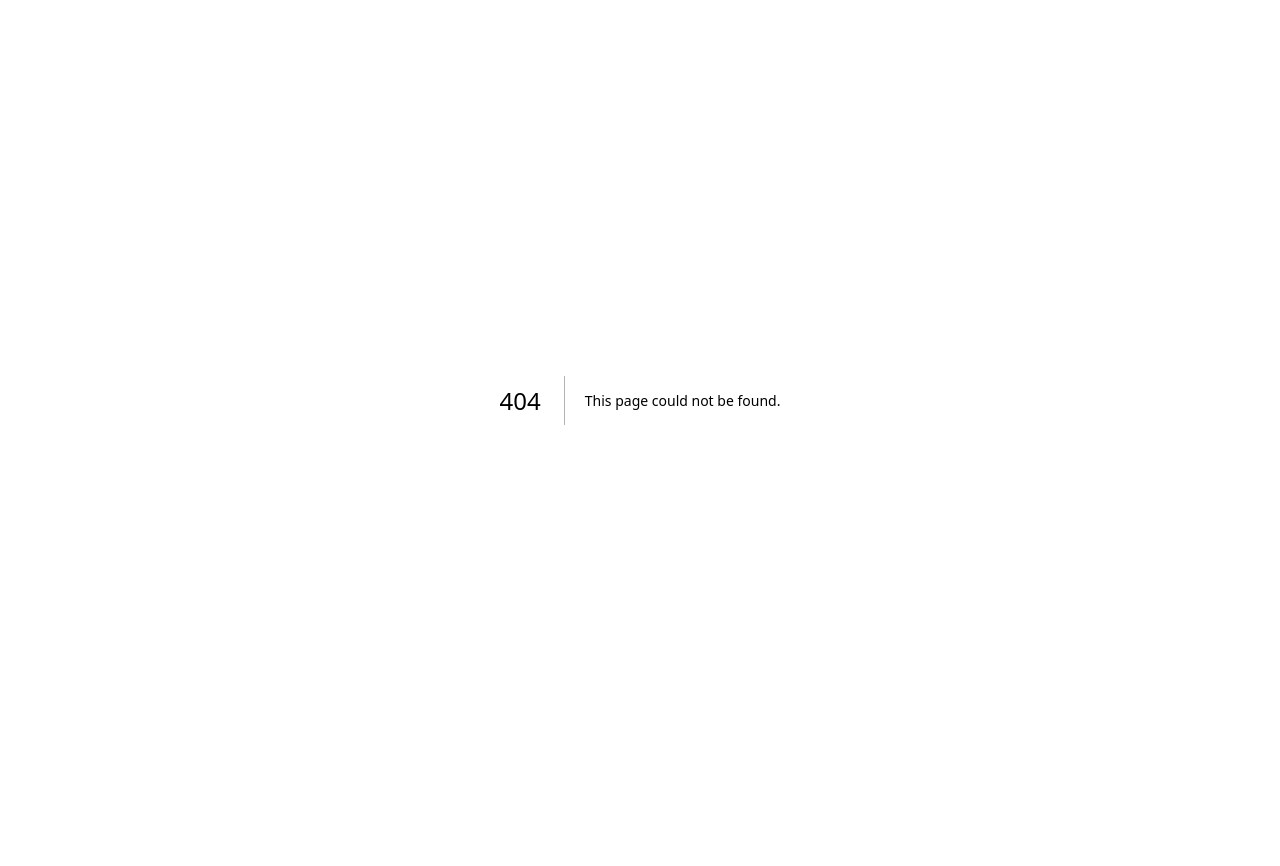
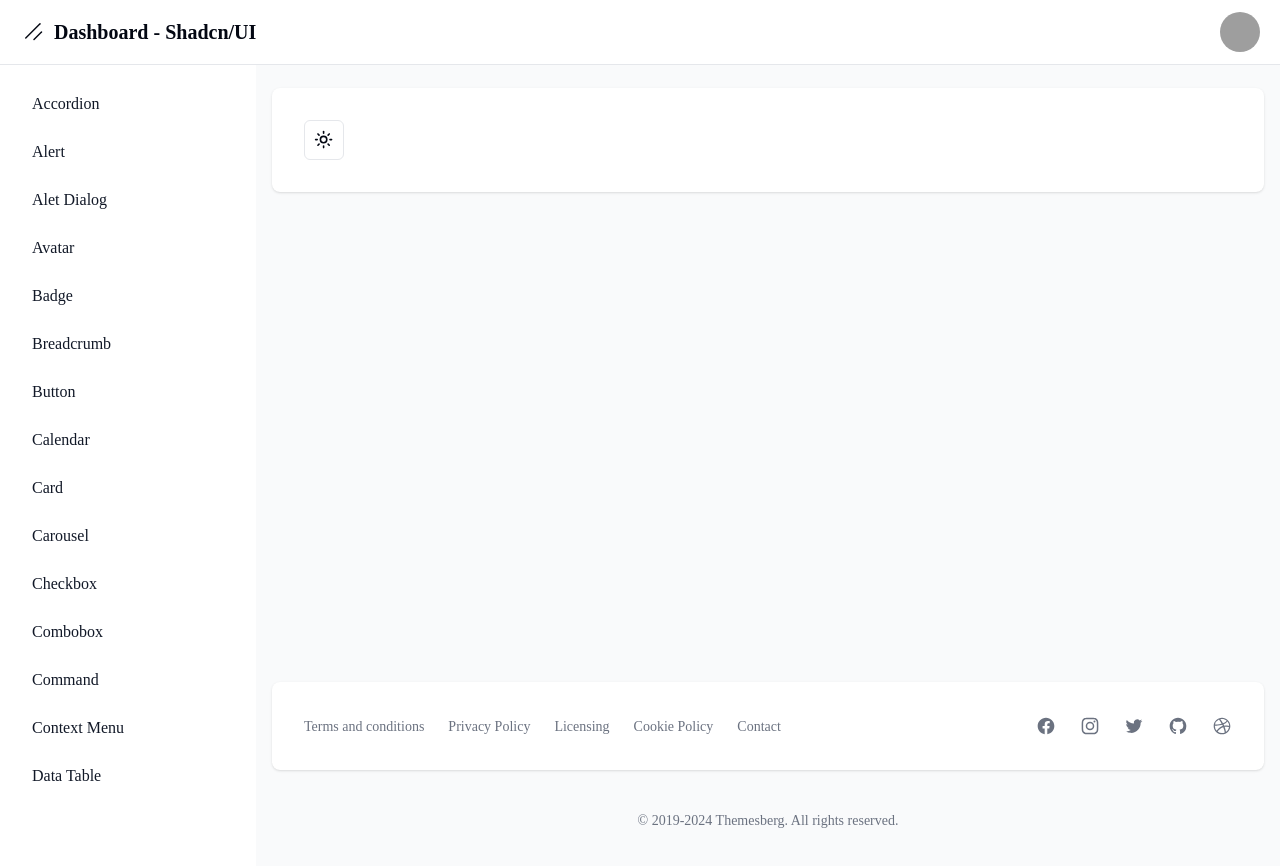
Before and after one commit to SebastianQuis/proyecto-base-nextjs-shadcn, a Next.js app: page /dashboard/theme in a window 1280 px wide. Before the commit this address had no page. Shown: the top 866 px of the page. Before the commit the page ends 800 px from the top, so only its background shows below. Built offline with nearby package versions, Linux system fonts and the light colour scheme; grey boxes are pictures that could not be loaded.

Commit message:
seccion temas - terminado

```diff
--- a/src/app/dashboard/button/page.tsx
+++ b/src/app/dashboard/button/page.tsx
@@ -3,21 +3,25 @@
 import { Button } from "@/components/ui/button";
 import { ChevronRight, Loader2, Mail } from "lucide-react";
 
-
 export default function HomePage() {
-
   return (
-    <div>
-      <Button variant={'default'} >default</Button>
-      <Button variant={'destructive'} >destructive</Button>
-      <Button variant={'ghost'} >ghost</Button>
-      <Button variant={'link'} >link</Button>
-      <Button variant={'outline'} >outline</Button>
-      <Button variant={'secondary'} >secondary</Button>
-      <Button disabled >disabled</Button>
+    <div className="flex gap-x-4">
+      <Button variant={"default"}>default</Button>
+      <Button variant={"destructive"}>destructive</Button>
+      <Button variant={"ghost"}>ghost</Button>
+      <Button variant={"link"}>link</Button>
+      <Button variant={"outline"}>outline</Button>
+      <Button variant={"secondary"}>secondary</Button>
+      <Button disabled>disabled</Button>
 
       <Button>success</Button>
-        <Button variant="outline" size="icon" onClick={ () => {console.log('hola mundo');} }>
+      <Button
+        variant="outline"
+        size="icon"
+        onClick={() => {
+          console.log("hola mundo");
+        }}
+      >
         <ChevronRight className="h-4 w-4" />
       </Button>
 
@@ -29,7 +33,6 @@ export default function HomePage() {
         <Loader2 className="mr-2 h-4 w-4 animate-spin" />
         Please wait
       </Button>
-
     </div>
   );
 }
--- a/src/app/dashboard/layout.tsx
+++ b/src/app/dashboard/layout.tsx
@@ -33,6 +33,7 @@ const links = [
   { name: "scroll-area", href: "scroll-area" },
   { name: "data table", href: "data-table" },
   { name: "form", href: "form" },
+  { name: "theme", href: "theme" },
 ].sort((a, b) => a.name.localeCompare(b.name));
 
 export default function DashboardLayout({
@@ -42,7 +43,7 @@ export default function DashboardLayout({
 }) {
   return (
     <>
-      <nav className="bg-white border-b  border-gray-200 fixed z-30 w-full">
+      <nav className="bg-white border-b  border-gray-200 fixed z-30 w-full dark:bg-slate-900 dark:border-slate-800">
         <div className="px-3 py-3 lg:px-5 lg:pl-3">
           <div className="flex items-center justify-between">
             <div className="flex items-center justify-start">
@@ -129,22 +130,23 @@ export default function DashboardLayout({
           </div>
         </div>
       </nav>
-      <div className="flex overflow-hidden bg-white pt-16">
+
+      <div className="flex overflow-hidden bg-white pt-16 dark:bg-slate-900">
         <aside
           id="sidebar"
           className="fixed hidden z-20 h-full top-0 left-0 pt-16 lg:flex flex-shrink-0 flex-col w-64 transition-width duration-75"
           aria-label="Sidebar"
         >
-          <div className="relative flex-1 flex flex-col min-h-0 borderR border-gray-200 bg-white pt-0">
+          <div className="relative flex-1 flex flex-col min-h-0 borderR border-gray-200 bg-white pt-0 dark:bg-slate-900">
             <div className="flex-1 flex flex-col pt-5 pb-4 overflow-y-auto">
-              <div className="flex-1 px-3 bg-white divide-y space-y-1">
+              <div className="flex-1 px-3 bg-white divide-y space-y-1 dark:bg-slate-900">
                 <ul className="space-y-2 pb-2">
                   {/* ItemSidebar */}
                   {links.map((link) => (
                     <li key={link.href}>
                       <Link
                         href={link.href}
-                        className="text-base capitalize text-gray-900 font-normal rounded-lg flex items-center p-2 hover:bg-gray-100 group"
+                        className="text-base capitalize text-gray-900 font-normal rounded-lg flex items-center p-2 hover:bg-gray-100 group dark:text-slate-400 dark:hover:bg-slate-700"
                       >
                         <span className="ml-3">{link.name}</span>
                       </Link>
@@ -161,20 +163,20 @@ export default function DashboardLayout({
         ></div>
         <div
           id="main-content"
-          className="h-full w-full bg-gray-50 relative overflow-y-auto lg:ml-64"
+          className="h-full w-full bg-gray-50 relative overflow-y-auto lg:ml-64 dark:bg-slate-900"
         >
           {/* TODo - SON LOS HIJOS DEL CUERPO */}
           <main>
             <div className="pt-6 px-4">
               <div className="w-full min-h-[calc(100vh-230px)]">
-                <div className="bg-white shadow rounded-lg p-4 sm:p-6 xl:p-8">
+                <div className="bg-white shadow rounded-lg p-4 sm:p-6 xl:p-8 dark:bg-slate-800">
                   {children}
                 </div>
               </div>
             </div>
           </main>
 
-          <footer className="bg-white md:flex md:items-center md:justify-between shadow rounded-lg p-4 md:p-6 xl:p-8 my-6 mx-4 print:hidden">
+          <footer className="bg-white md:flex md:items-center md:justify-between shadow rounded-lg p-4 md:p-6 xl:p-8 my-6 mx-4 print:hidden dark:bg-slate-800">
             <ul className="flex items-center flex-wrap mb-6 md:mb-0">
               <li>
                 <a
--- a/src/app/dashboard/scroll-area/page.tsx
+++ b/src/app/dashboard/scroll-area/page.tsx
@@ -1,5 +1,3 @@
-import { Button } from "@/components/ui/button";
-
 import * as React from "react";
 
 import { ScrollArea } from "@/components/ui/scroll-area";
@@ -10,7 +8,7 @@ const data = Array.from({ length: 50 }).map((_, i, a) => `v1.${a.length - i}`);
 export default function HomePage() {
   return (
     <div>
-      <ScrollArea className="h-72 w-48 rounded-md border">
+      <ScrollArea className="h-72 w-48 rounded-md border dark:bg-slate-700">
         <div className="p-4">
           <h4 className="mb-4 text-sm font-medium leading-none">Tags</h4>
           {data.map((item) => (
@@ -18,7 +16,7 @@ export default function HomePage() {
               <div key={item} className="text-sm">
                 {item}
               </div>
-              <Separator className="my-2" />
+              <Separator className="my-2 bg-slate-800" />
             </>
           ))}
         </div>
--- /dev/null
+++ b/src/app/dashboard/theme/page.tsx
@@ -0,0 +1,40 @@
+"use client";
+
+import * as React from "react";
+import { Moon, Sun } from "lucide-react";
+import { useTheme } from "next-themes";
+
+import { Button } from "@/components/ui/button";
+import {
+  DropdownMenu,
+  DropdownMenuContent,
+  DropdownMenuItem,
+  DropdownMenuTrigger,
+} from "@/components/ui/dropdown-menu";
+
+export default function HomePage() {
+  const { setTheme } = useTheme();
+
+  return (
+    <DropdownMenu>
+      <DropdownMenuTrigger asChild>
+        <Button variant="outline" size="icon">
+          <Sun className="h-[1.2rem] w-[1.2rem] rotate-0 scale-100 transition-all dark:-rotate-90 dark:scale-0" />
+          <Moon className="absolute h-[1.2rem] w-[1.2rem] rotate-90 scale-0 transition-all dark:rotate-0 dark:scale-100" />
+          <span className="sr-only">Toggle theme</span>
+        </Button>
+      </DropdownMenuTrigger>
+      <DropdownMenuContent align="end">
+        <DropdownMenuItem onClick={() => setTheme("light")}>
+          Light
+        </DropdownMenuItem>
+        <DropdownMenuItem onClick={() => setTheme("dark")}>
+          Dark
+        </DropdownMenuItem>
+        <DropdownMenuItem onClick={() => setTheme("system")}>
+          System
+        </DropdownMenuItem>
+      </DropdownMenuContent>
+    </DropdownMenu>
+  );
+}
--- a/src/app/globals.css
+++ b/src/app/globals.css
@@ -4,24 +4,24 @@
 @layer base {
   :root {
     --background: 0 0% 100%;
-    --foreground: 222.2 84% 4.9%;
+    --foreground: 224 71.4% 4.1%;
     --card: 0 0% 100%;
-    --card-foreground: 222.2 84% 4.9%;
+    --card-foreground: 224 71.4% 4.1%;
     --popover: 0 0% 100%;
-    --popover-foreground: 222.2 84% 4.9%;
-    --primary: 221.2 83.2% 53.3%;
-    --primary-foreground: 210 40% 98%;
-    --secondary: 210 40% 96.1%;
-    --secondary-foreground: 222.2 47.4% 11.2%;
-    --muted: 210 40% 96.1%;
-    --muted-foreground: 215.4 16.3% 46.9%;
-    --accent: 210 40% 96.1%;
-    --accent-foreground: 222.2 47.4% 11.2%;
+    --popover-foreground: 224 71.4% 4.1%;
+    --primary: 262.1 83.3% 57.8%;
+    --primary-foreground: 210 20% 98%;
+    --secondary: 220 14.3% 95.9%;
+    --secondary-foreground: 220.9 39.3% 11%;
+    --muted: 220 14.3% 95.9%;
+    --muted-foreground: 220 8.9% 46.1%;
+    --accent: 220 14.3% 95.9%;
+    --accent-foreground: 220.9 39.3% 11%;
     --destructive: 0 84.2% 60.2%;
-    --destructive-foreground: 210 40% 98%;
-    --border: 214.3 31.8% 91.4%;
-    --input: 214.3 31.8% 91.4%;
-    --ring: 221.2 83.2% 53.3%;
+    --destructive-foreground: 210 20% 98%;
+    --border: 220 13% 91%;
+    --input: 220 13% 91%;
+    --ring: 262.1 83.3% 57.8%;
     --radius: 0.5rem;
     --chart-1: 12 76% 61%;
     --chart-2: 173 58% 39%;
@@ -31,25 +31,25 @@
   }
 
   .dark {
-    --background: 222.2 84% 4.9%;
-    --foreground: 210 40% 98%;
-    --card: 222.2 84% 4.9%;
-    --card-foreground: 210 40% 98%;
-    --popover: 222.2 84% 4.9%;
-    --popover-foreground: 210 40% 98%;
-    --primary: 217.2 91.2% 59.8%;
-    --primary-foreground: 222.2 47.4% 11.2%;
-    --secondary: 217.2 32.6% 17.5%;
-    --secondary-foreground: 210 40% 98%;
-    --muted: 217.2 32.6% 17.5%;
-    --muted-foreground: 215 20.2% 65.1%;
-    --accent: 217.2 32.6% 17.5%;
-    --accent-foreground: 210 40% 98%;
+    --background: 224 71.4% 4.1%;
+    --foreground: 210 20% 98%;
+    --card: 224 71.4% 4.1%;
+    --card-foreground: 210 20% 98%;
+    --popover: 224 71.4% 4.1%;
+    --popover-foreground: 210 20% 98%;
+    --primary: 263.4 70% 50.4%;
+    --primary-foreground: 210 20% 98%;
+    --secondary: 215 27.9% 16.9%;
+    --secondary-foreground: 210 20% 98%;
+    --muted: 215 27.9% 16.9%;
+    --muted-foreground: 217.9 10.6% 64.9%;
+    --accent: 215 27.9% 16.9%;
+    --accent-foreground: 210 20% 98%;
     --destructive: 0 62.8% 30.6%;
-    --destructive-foreground: 210 40% 98%;
-    --border: 217.2 32.6% 17.5%;
-    --input: 217.2 32.6% 17.5%;
-    --ring: 224.3 76.3% 48%;
+    --destructive-foreground: 210 20% 98%;
+    --border: 215 27.9% 16.9%;
+    --input: 215 27.9% 16.9%;
+    --ring: 263.4 70% 50.4%;
     --chart-1: 220 70% 50%;
     --chart-2: 160 60% 45%;
     --chart-3: 30 80% 55%;
--- a/src/app/layout.tsx
+++ b/src/app/layout.tsx
@@ -1,6 +1,8 @@
 import type { Metadata } from "next";
 import localFont from "next/font/local";
 import "./globals.css";
+
+import { ThemeProvider } from "@/components/theme-provider";
 
 const geistSans = localFont({
   src: "./fonts/GeistVF.woff",
@@ -24,12 +26,18 @@ export default function RootLayout({
   children: React.ReactNode;
 }>) {
   return (
-    <html lang="en">
+    <html lang="en" suppressHydrationWarning>
       <body
         className={`${geistSans.variable} ${geistMono.variable} antialiased`}
       >
-        {/* ROOT_PRINCIPAL/PAGE */}
-        {children}
+        <ThemeProvider
+          attribute="class"
+          defaultTheme="system"
+          enableSystem
+          disableTransitionOnChange
+        >
+          {children}
+        </ThemeProvider>
       </body>
     </html>
   );
--- /dev/null
+++ b/src/components/theme-provider.tsx
@@ -0,0 +1,9 @@
+"use client";
+
+import * as React from "react";
+import { ThemeProvider as NextThemesProvider } from "next-themes";
+import { type ThemeProviderProps } from "next-themes/dist/types";
+
+export function ThemeProvider({ children, ...props }: ThemeProviderProps) {
+  return <NextThemesProvider {...props}>{children}</NextThemesProvider>;
+}
```
Lines whose indentation alone changed are shown as unchanged.
